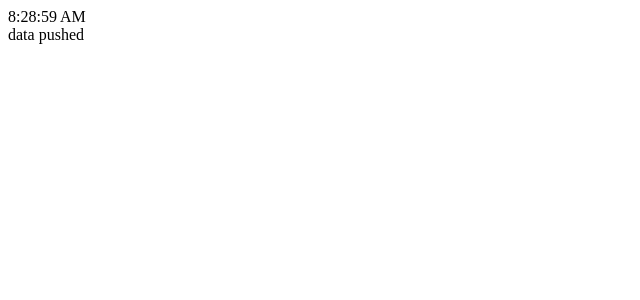
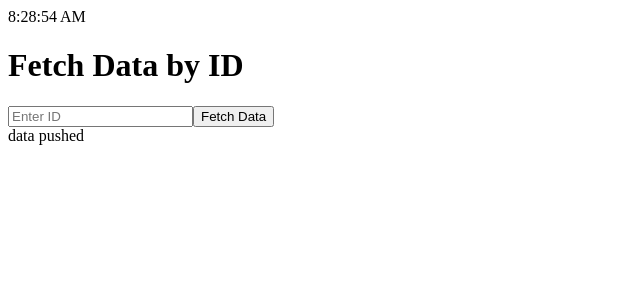
Before and after one commit to Simme63/barscanner, a React (Vite) app: page / in a window 1280 px wide. Shown: the top 300 px of the page, without its empty margins (0-640 px from the left). Built offline with nearby package versions, Linux system fonts and the light colour scheme; no server answers.

Commit message:
added basic id pulling and displaying

```diff
--- a/src/App.jsx
+++ b/src/App.jsx
@@ -2,6 +2,7 @@ import { useState } from "react";
 
 import Time from "./components/Dig-klock";
 import Mat from "./components/Matsedel";
+import Scan from "./components/Scan";
 
 function App() {
   const [count, setCount] = useState(0);
@@ -9,6 +10,9 @@ function App() {
   return (
     <div>
       <Time />
+
+      <Scan />
+
       <Mat />
     </div>
   );
--- a/src/components/Matsedel.jsx
+++ b/src/components/Matsedel.jsx
@@ -5,7 +5,7 @@ export default function Mat() {
   const { data } = useQuery({
     queryKey: ["sigma"],
     queryFn: async () => {
-      const response = await fetch("http://192.168.198.178:3000/mat");
+      const response = await fetch("http://192.168.198.178:1337/mat");
       const melker = await response.json();
       return melker;
     },
--- /dev/null
+++ b/src/components/Scan.jsx
@@ -0,0 +1,46 @@
+import React, { useState } from "react";
+
+function DataFetcher() {
+  const [id, setId] = useState("");
+  const [data, setData] = useState(null);
+
+  // Function to handle input changes
+  const handleInputChange = (e) => {
+    setId(e.target.value); // Update the ID state
+  };
+
+  // Function to handle the fetch request
+  const fetchData = async () => {
+    const url = `http://192.168.198.178:1337/students/${id}`; // Insert ID into URL
+
+    try {
+      const response = await fetch(url);
+      const result = await response.json();
+      setData(result); // Save response data to state
+    } catch (error) {
+      console.error("Error fetching data:", error);
+    }
+  };
+
+  return (
+    <div>
+      <h1>Fetch Data by ID</h1>
+      <input
+        type="text"
+        value={id}
+        onChange={handleInputChange}
+        placeholder="Enter ID"
+      />
+      <button onClick={fetchData}>Fetch Data</button>
+
+      {data && (
+        <div>
+          <h2>Response Data:</h2>
+          <pre>{data.name}</pre>
+        </div>
+      )}
+    </div>
+  );
+}
+
+export default DataFetcher;
```
